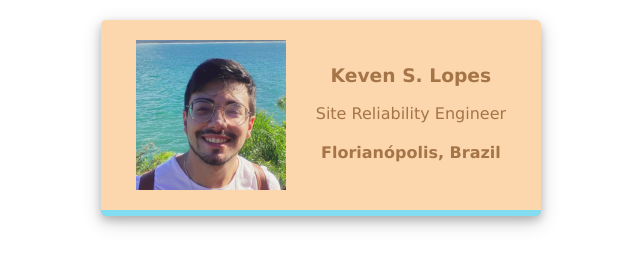
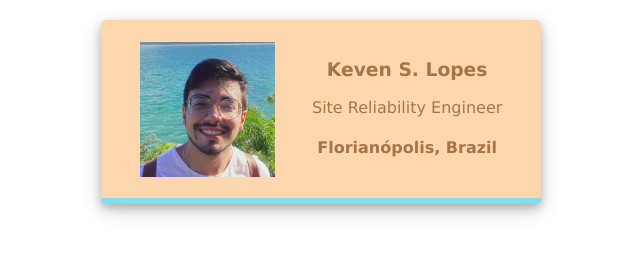
Before and after one commit to stephan-lopes/business-card, a website built with Vite: page index.html in a window 1280 px wide. Shown: the whole page, without its empty margins (319-959 px from the left). Built offline with nearby package versions, Linux system fonts and the light colour scheme.

Commit message:
chore: corrigindo problema com bordas

```diff
--- a/index.html
+++ b/index.html
@@ -1,11 +1,12 @@
 <html>
-    <head><link rel="stylesheet" href="https://cdnjs.cloudflare.com/ajax/libs/normalize/8.0.1/normalize.css">
+    <head>
+        <link rel="stylesheet" href="https://cdnjs.cloudflare.com/ajax/libs/normalize/8.0.1/normalize.css">
         <meta http-equiv="Content-Type" content="text/html; charset=UTF-8"/>
         <link rel="stylesheet" href="styles.css" />
     </head>
     <body>
         <div class="card">
-            <img class="avatar" src="1671678084398.jpeg">
+            <img class="avatar" loading="lazy" src="./images/1671678084398.jpeg">
             <div >
                 <h3 class="hover">Keven S. Lopes</h3>
                 <p class="hover">Site Reliability Engineer</p>
--- a/styles.css
+++ b/styles.css
@@ -9,7 +9,7 @@ body {
 }
 
 .avatar {
-    width: 150px;
+    width: 135px;
 }
 
 .card {
@@ -21,11 +21,12 @@ body {
     text-align: center;
     background: #FCD7AD;
     color: #A57548;
-    border-bottom: 6px solid #82DDF0;
+
     border-radius: 5px;
     align-items: center;
     box-shadow: 0 4px 8px 0 rgba(0, 0, 0, 0.2), 0 6px 20px 0 rgba(0, 0, 0, 0.19);
     cursor: default;
+    border-bottom: 6px solid #82DDF0;
     /*
     Challenge:
     Find a color palette you like on Coolors.co
```
Also changed, not shown: images/1671678084398.jpeg (renamed from 1671678084398.jpeg), images/per.png (deleted).
